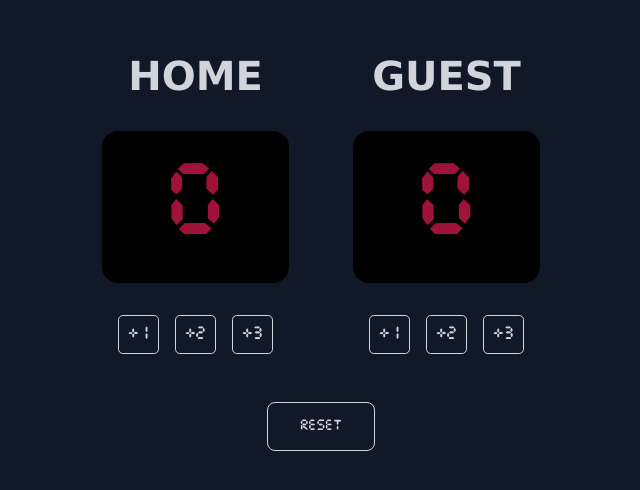
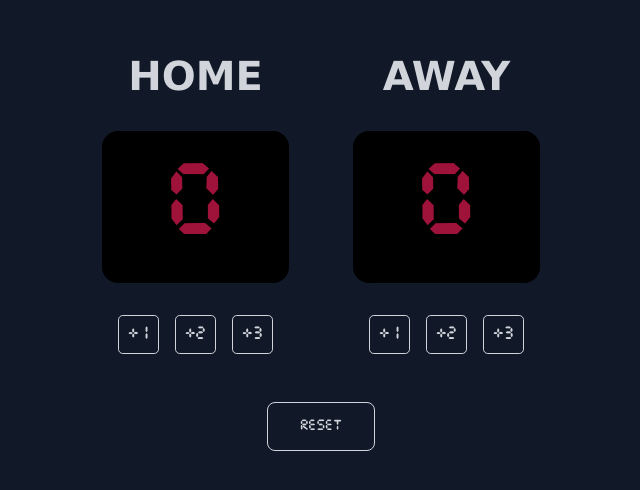
Before and after one commit to Abdelrahman-Almansory/BasketballScoreboard, a website built with webpack: page index.html in a window 1280 px wide. Shown: the part 148-638 px from the top of the page, without its empty margins (319-959 px from the left). Built offline with nearby package versions, Linux system fonts and the light colour scheme.

Commit message:
Update Score Header

```diff
--- a/index.html
+++ b/index.html
@@ -21,7 +21,7 @@
           </div>
         </div>
         <div class="scoreboard-card">
-          <h1 class="scoreboard-title" id="guest-title">Guest</h1>
+          <h1 class="scoreboard-title" id="guest-title">Away</h1>
           <div class="scoreboard-score">
             <span class="score" id="guest-score">0</span>
           </div>
```
